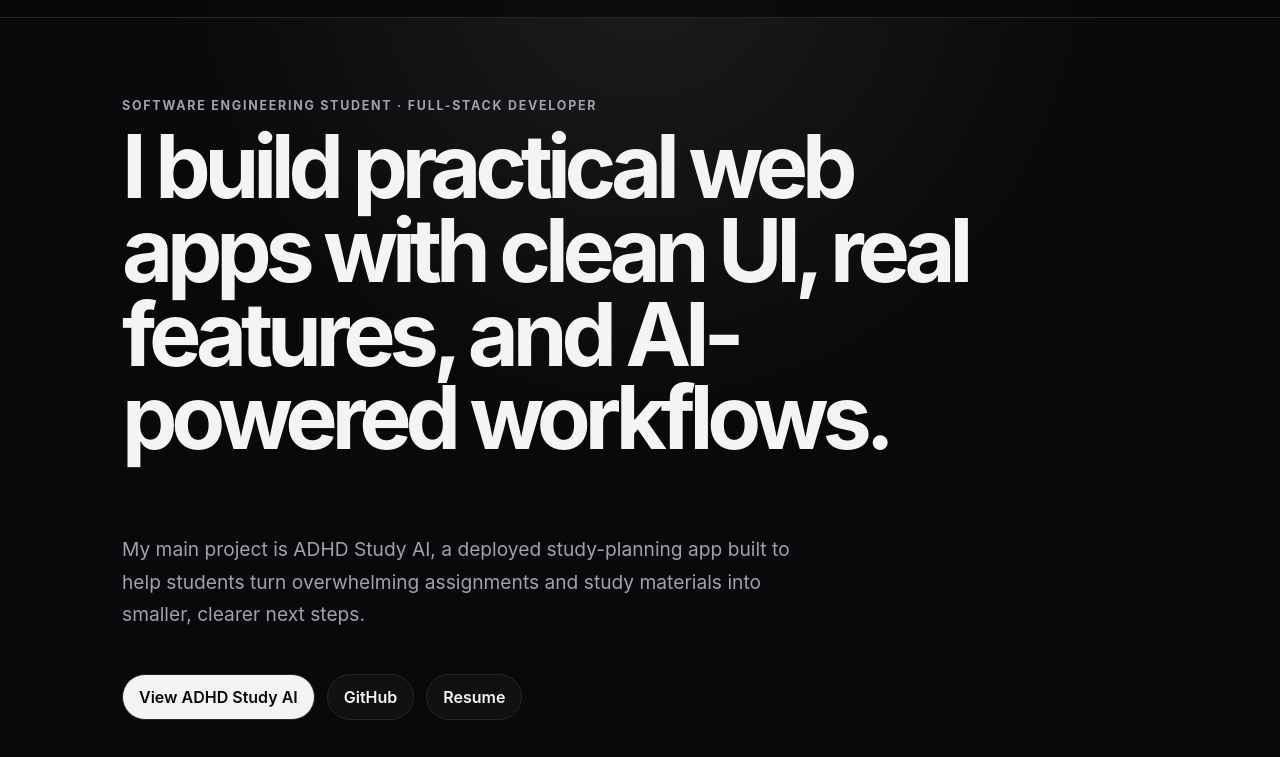
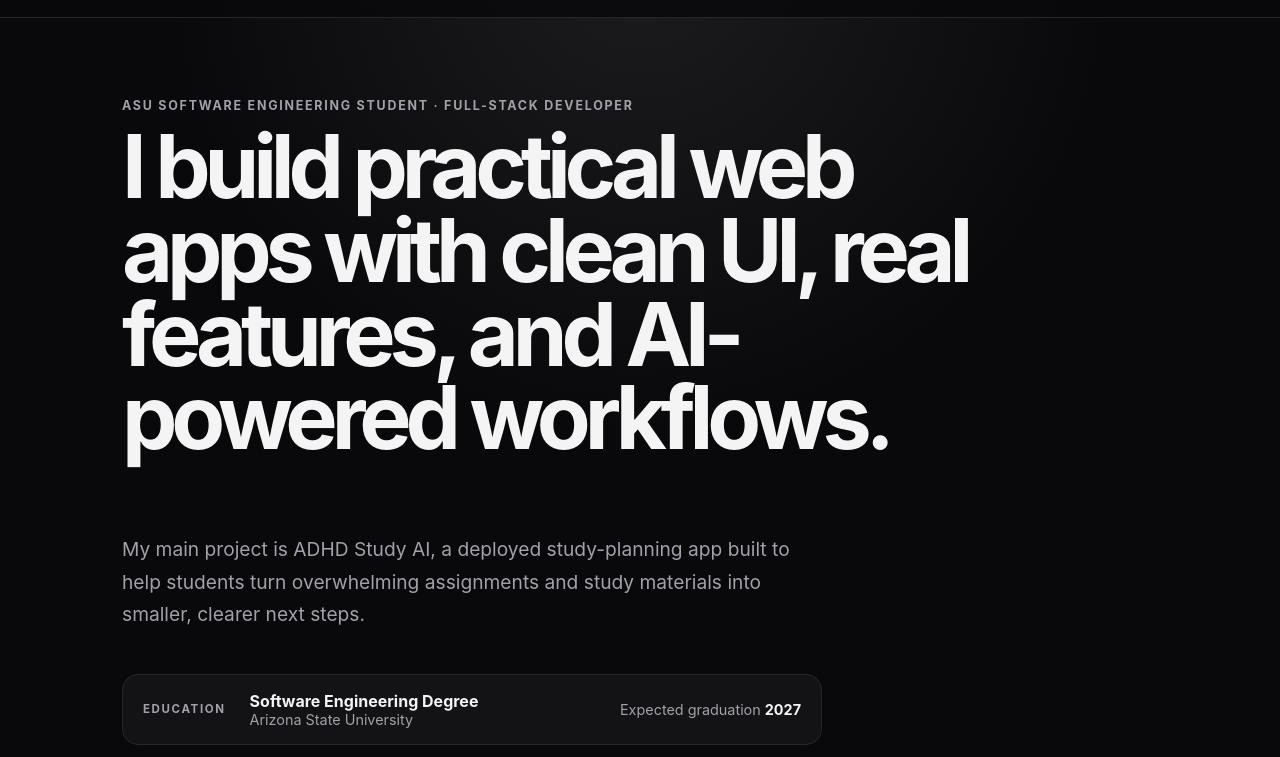
Before and after one commit to JasonTroup-dev/jasontroup-dev, a website built with Vite: page index.html in a window 1280 px wide. Shown: the part 43-800 px from the top of the page. Built offline with nearby package versions, Linux system fonts and the light colour scheme.

Commit message:
Clarify ASU software engineering education

```diff
--- a/index.html
+++ b/index.html
@@ -7,7 +7,7 @@
     <title>Jason Troup | Full-Stack Developer</title>
     <meta
       name="description"
-      content="Jason Troup is a software engineering student and full-stack developer building practical web apps with Next.js, React, Supabase, and AI."
+      content="Jason Troup is an Arizona State University software engineering student, graduating in 2027, and a full-stack developer building practical web apps with Next.js, React, Supabase, and AI."
     />
   </head>
 
@@ -25,7 +25,7 @@
 
     <main>
       <section class="hero">
-        <p class="eyebrow">Software Engineering Student · Full-Stack Developer</p>
+        <p class="eyebrow">ASU Software Engineering Student · Full-Stack Developer</p>
 
         <h1>I build practical web apps with clean UI, real features, and AI-powered workflows.</h1>
 
@@ -33,6 +33,15 @@
           My main project is ADHD Study AI, a deployed study-planning app built to help students
           turn overwhelming assignments and study materials into smaller, clearer next steps.
         </p>
+
+        <div class="education-summary" aria-label="Education">
+          <p class="education-label">Education</p>
+          <div>
+            <p class="education-degree">Software Engineering Degree</p>
+            <p class="education-school">Arizona State University</p>
+          </div>
+          <p class="education-date">Expected graduation <strong>2027</strong></p>
+        </div>
 
         <div class="button-row">
           <a class="button primary" href="https://ADHDStudyAI.com" target="_blank" rel="noreferrer">View ADHD Study AI</a>
--- a/src/styles.css
+++ b/src/styles.css
@@ -119,6 +119,49 @@
   color: var(--muted);
   font-size: 1.2rem;
   line-height: 1.7;
+}
+
+.education-summary {
+  display: grid;
+  grid-template-columns: auto minmax(0, 1fr) auto;
+  align-items: center;
+  gap: 1rem 1.5rem;
+  max-width: 700px;
+  margin-top: 1.5rem;
+  padding: 1rem 1.25rem;
+  border: 1px solid var(--border);
+  border-radius: 1rem;
+  background: rgba(255, 255, 255, 0.04);
+}
+
+.education-summary p {
+  margin: 0;
+}
+
+.education-label {
+  color: var(--muted);
+  font-size: 0.72rem;
+  font-weight: 700;
+  letter-spacing: 0.14em;
+  text-transform: uppercase;
+}
+
+.education-degree {
+  font-weight: 700;
+}
+
+.education-school,
+.education-date {
+  color: var(--muted);
+  font-size: 0.9rem;
+}
+
+.education-date {
+  text-align: right;
+}
+
+.education-date strong {
+  color: var(--text);
 }
 
 .button-row,
@@ -469,6 +512,15 @@
     padding-bottom: 4rem;
   }
 
+  .education-summary {
+    grid-template-columns: 1fr;
+    gap: 0.4rem;
+  }
+
+  .education-date {
+    text-align: left;
+  }
+
   .ledger-preview {
     min-height: 340px;
   }
```
